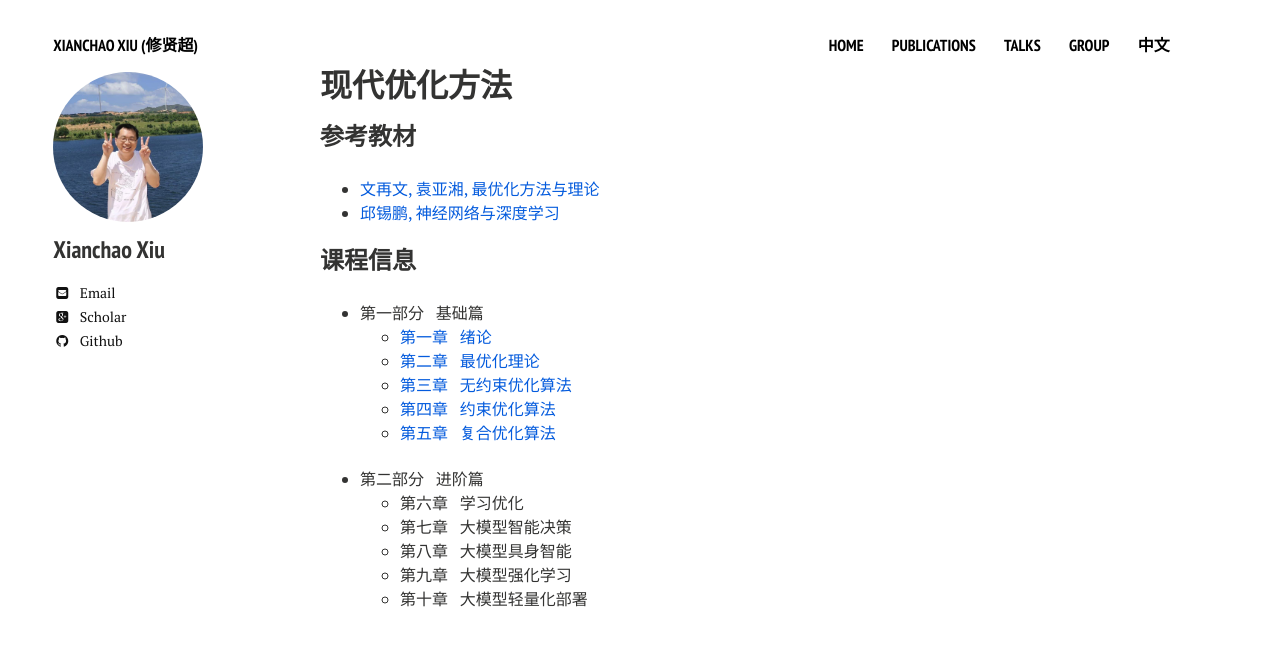
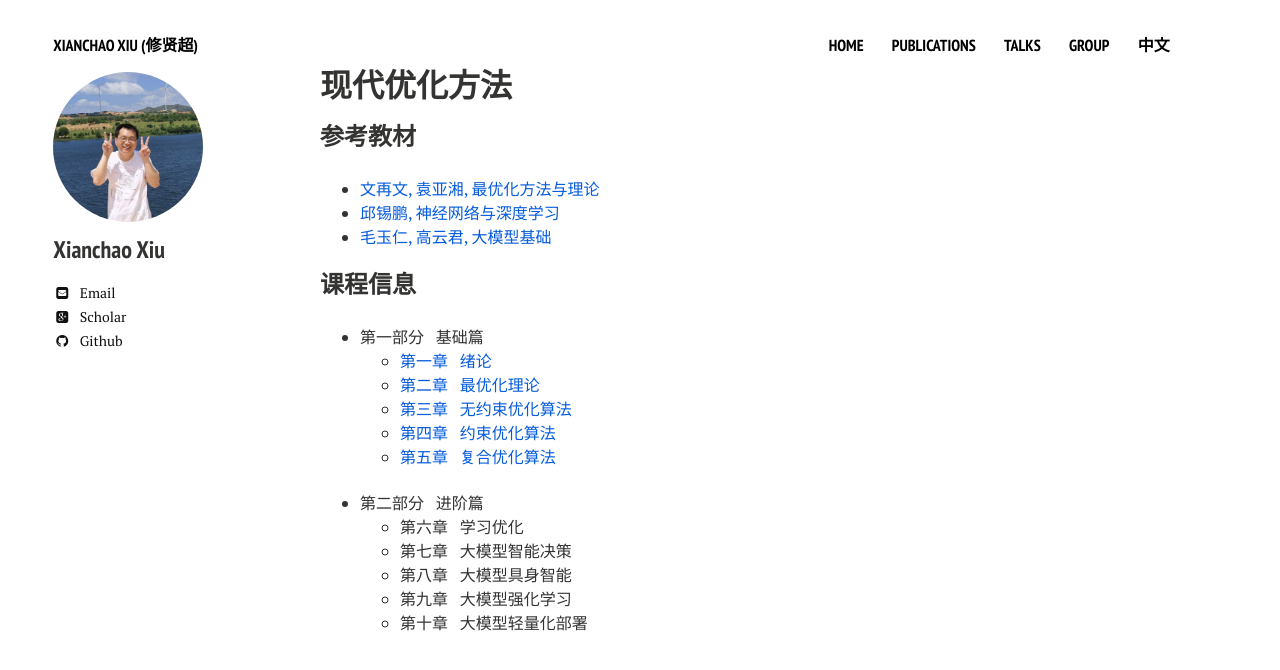
Before and after one commit to xianchaoxiu/xianchaoxiu.github.io, a Jekyll site: the page built from chinese/OPT/index.md, in a window 1280 px wide. Shown: the top 670 px of the page. Built offline with Jekyll 4.4.1, drawn with Linux system fonts in a browser that asks for light colours; nearby versions of some CDN libraries.

Commit message:
Update index.md

```diff
--- a/chinese/OPT/index.md
+++ b/chinese/OPT/index.md
@@ -11,7 +11,7 @@ share: false
 
 * <a href="http://faculty.bicmr.pku.edu.cn/~wenzw/optbook.html" class="textlink" target="_blank"> 文再文, 袁亚湘, 最优化方法与理论</a><br>
 * <a href="https://nndl.github.io/" class="textlink" target="_blank"> 邱锡鹏, 神经网络与深度学习 </a><br>
-
+* <a href="https://github.com/ZJU-LLMs/Foundations-of-LLMs" class="textlink" target="_blank"> 毛玉仁, 高云君, 大模型基础 </a><br>
 
 
 ### 课程信息
```
